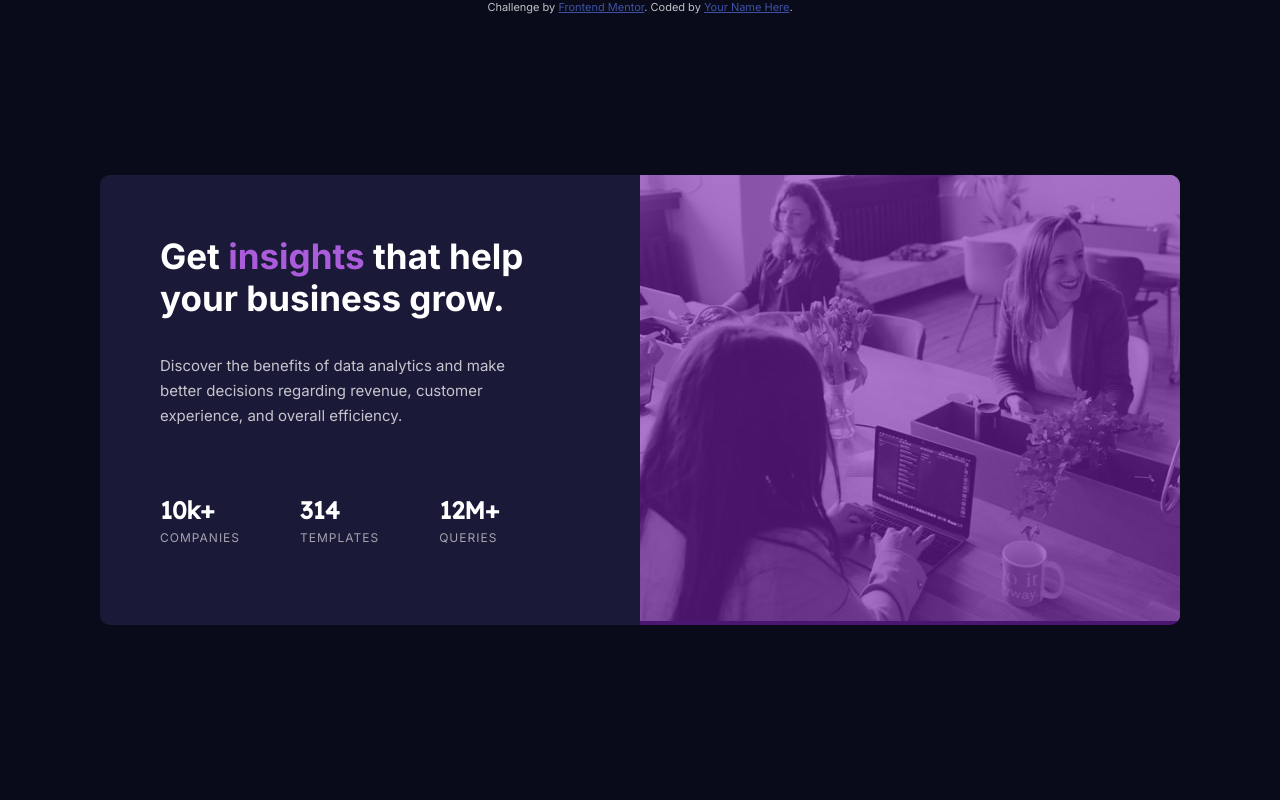
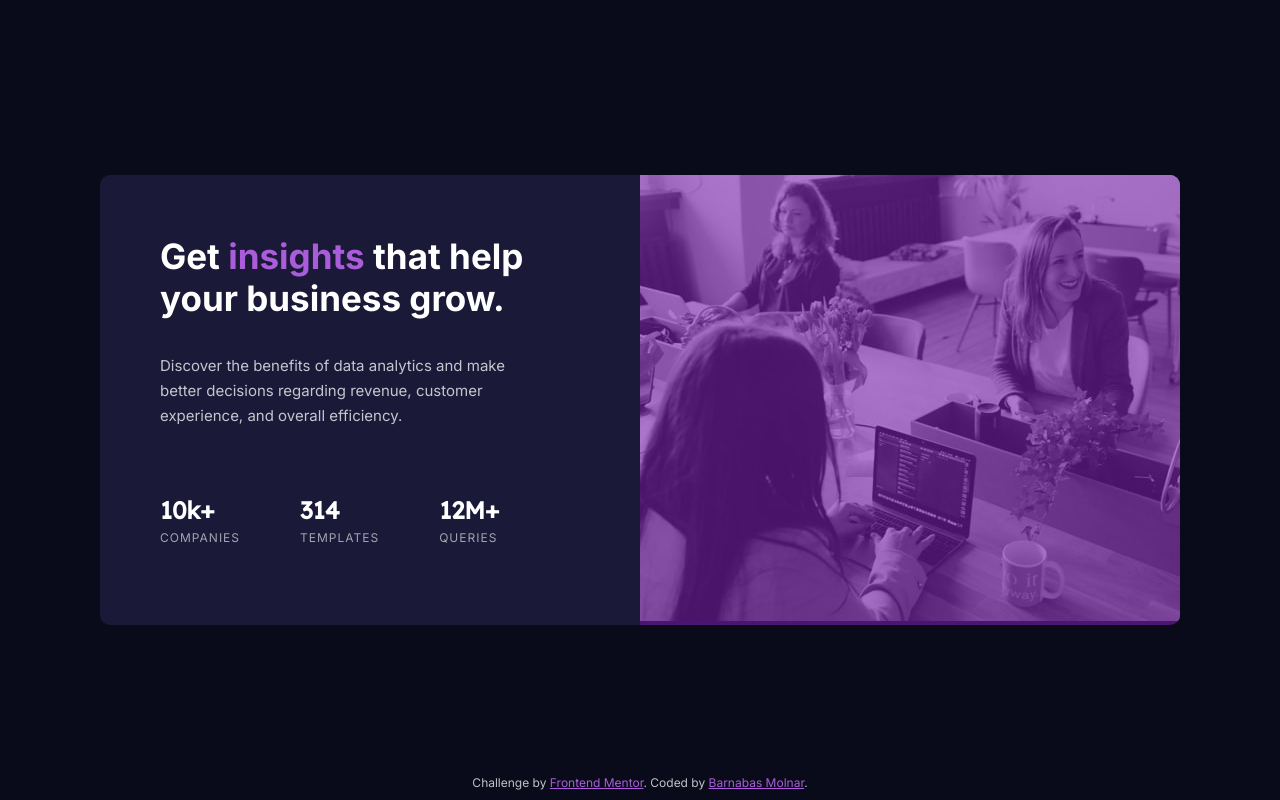
Before and after one commit to Barna-Molnar/frontend-mentor-card-component, a plain HTML site: page index.html in a window 1280 px wide. Drawn offline with Linux system fonts and the light colour scheme.

Commit message:
last commit

```diff
--- a/index.css
+++ b/index.css
@@ -43,12 +43,16 @@ body {
 }
 
 .attribution {
-  font-size: 11px;
+  font-size: 12px;
   text-align: center;
-  /* background-color: red; */
+  position: absolute;
+  bottom: 1rem;
+  width: 100%;
+  margin: 0 auto;
 }
 .attribution a {
   color: hsl(228, 45%, 44%);
+  color: var(--higlight-color);
 }
 .highlighted {
   color: var(--higlight-color);
@@ -133,6 +137,10 @@ body {
     text-align: center;
     overflow: hidden;
   }
+  .card__title {
+    margin-bottom: 2rem;
+    font-size: 2.9rem;
+  }
 
   .card__img {
     width: 100%;
@@ -155,8 +163,4 @@ body {
     row-gap: 3rem;
     margin-top: 5rem;
   }
-  .card__title {
-    margin-bottom: 2rem;
-    font-size: 2.9rem;
-  }
 }
--- a/index.html
+++ b/index.html
@@ -53,7 +53,7 @@
       Challenge by
       <a href="https://www.frontendmentor.io?ref=challenge" target="_blank"
         >Frontend Mentor</a
-      >. Coded by <a href="#">Your Name Here</a>.
+      >. Coded by <a href="#">Barnabas Molnar</a>.
     </div>
   </body>
 </html>
```
